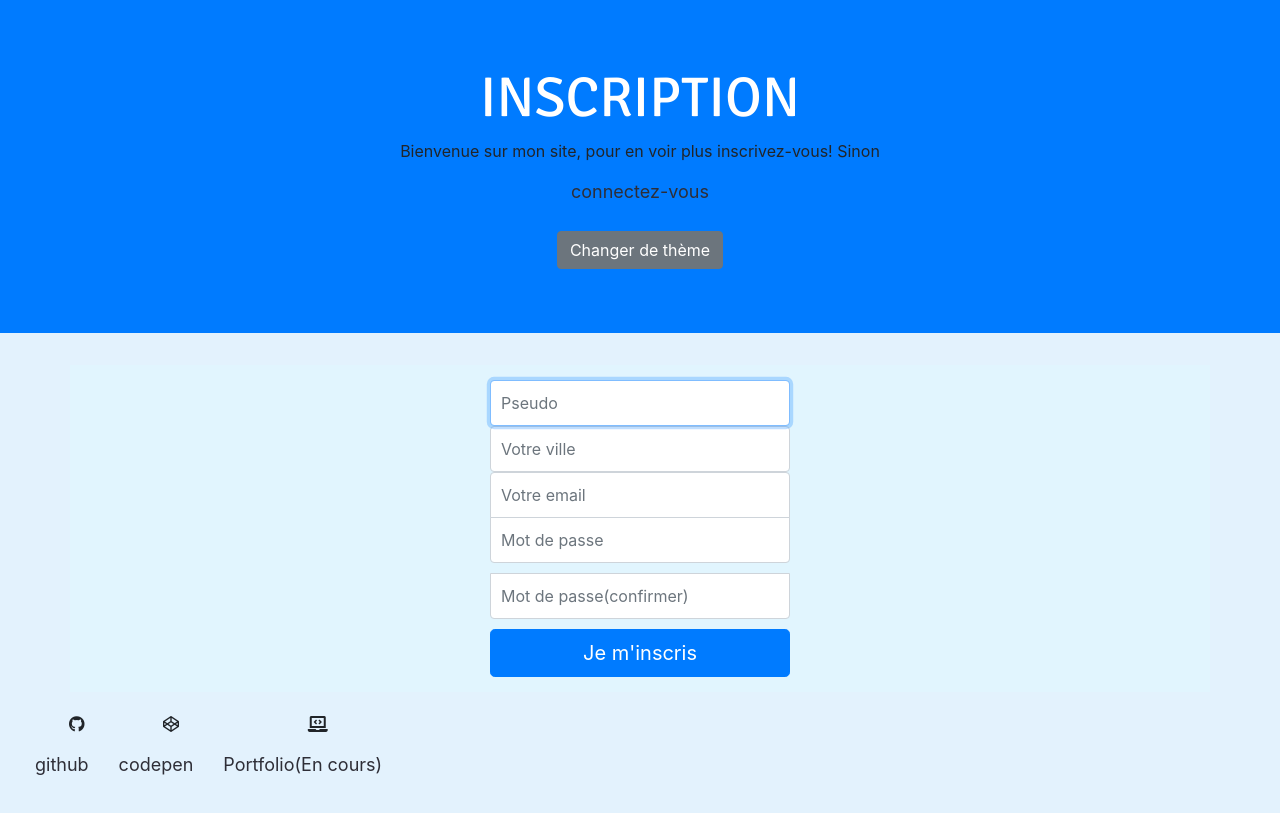
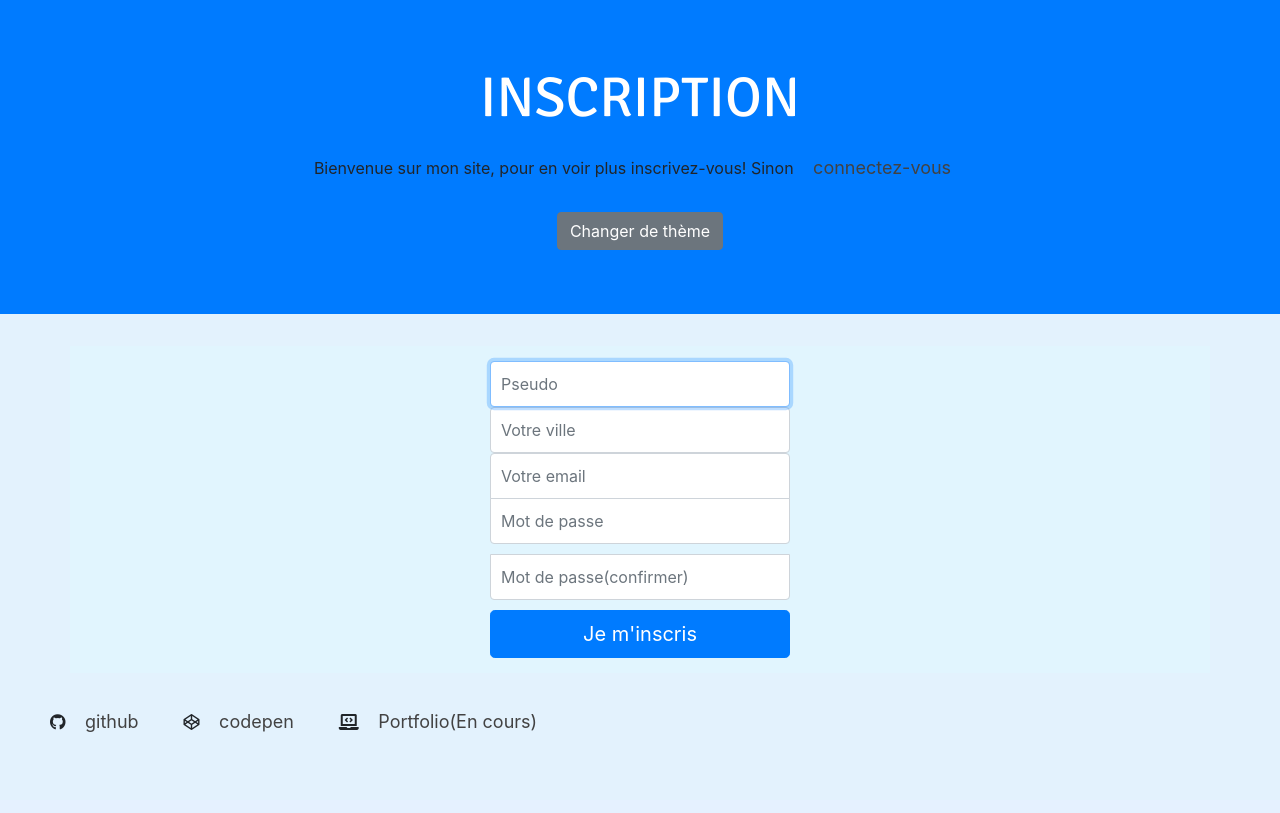
Before and after one commit to Blynice/espace_membre, a PHP site: page / in a window 1280 px wide. After the commit the page ends 732 px from the top, so only its background shows below. Run offline with PHP 8.4, Linux system fonts and the light colour scheme; some libraries are stand-ins or nearby versions; some web fonts are replaced.

Commit message:
Add files via upload

```diff
--- a/style/main.css
+++ b/style/main.css
@@ -19,16 +19,16 @@ h5 {
     text-transform: uppercase;
     color: #fff;
 }
-
-a.nav-link {
-    color: #2E2E37;
+.nav-link {
+    display: inline-block;
+    color: #424242;
     padding: 10px;
     margin: 5px;
     font-size: 18px;
 }
 
-a:hover {
-    background-color: #fff;
+ a:hover {
+    color: #03A9F4;
     text-decoration: underline !important;
 }
 
@@ -97,6 +97,7 @@ img{
 .card {
     padding: 20px;
     margin: 20px;
+    background-color: #FAFAFA;
     box-shadow: 0 1px 2px 0 rgba(0, 0, 0, .15);
     font-family: 'Lato', sans-serif;
 }
@@ -133,7 +134,11 @@ footer {
   font-weight: bold;
   text-align: center;
 }
-
+.success{
+  color: deepskyblue;
+  font-weight: bold;
+  text-align: center;
+}
 /************************* CHANGE INFO PAGE *******************/
 .info-user-title{
   color: #2E2E37;
@@ -166,8 +171,6 @@ input[type="button"]{
 button:focus {
     outline: none;
 }
-
-
 .butn_nature{
     display: inline-block;
     margin: 20px;
```
